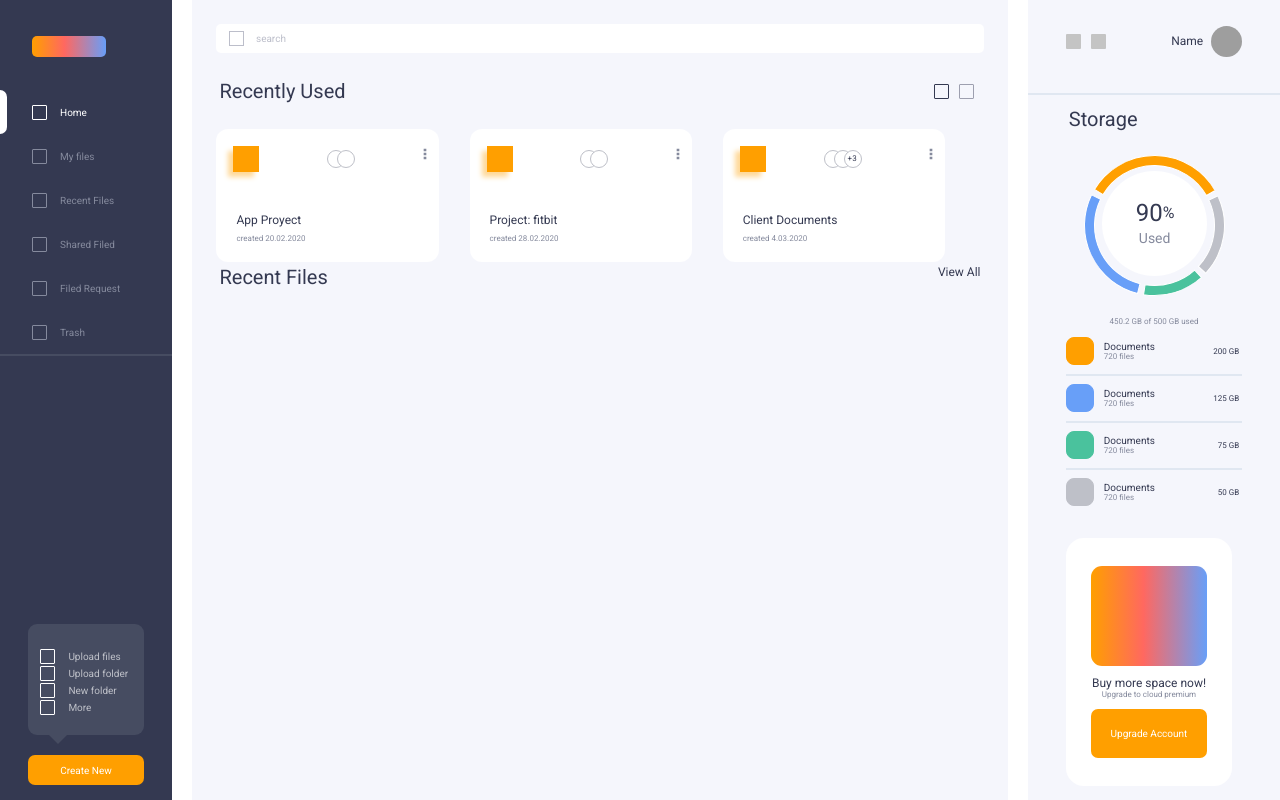
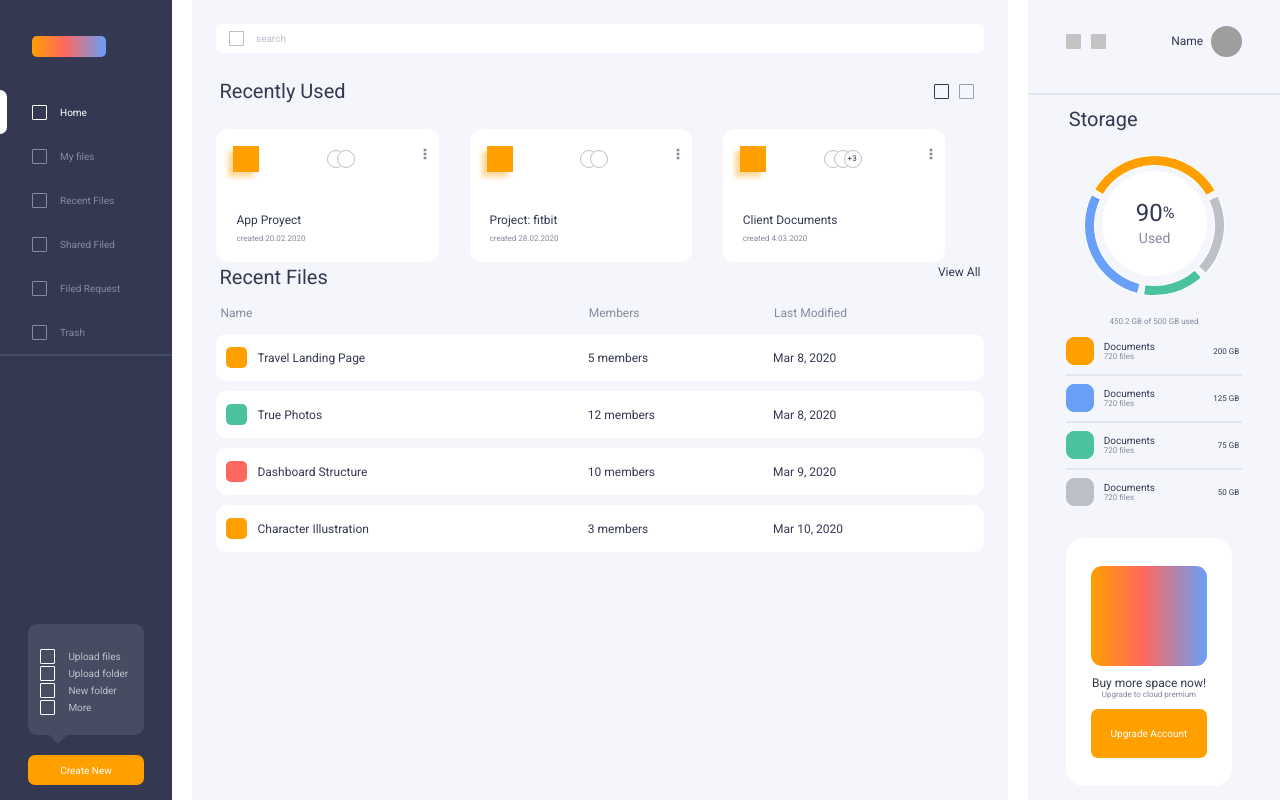
Before and after one commit to gerardotamo/Nerdery-Layout-Challenge, a React (Create React App) app: page / in a window 1280 px wide. Built offline with nearby package versions, Linux system fonts and the light colour scheme; grey boxes are pictures that could not be loaded.

Commit message:
feat: add table into recentFiles into home page

```diff
--- /dev/null
+++ b/src/components/RecentlyFilesCard/RecentlyCardFile.tsx
@@ -0,0 +1,38 @@
+import * as style from './style'
+import { RecentlyFiles } from '../../interfaces/recentlyFiles'
+import { Text } from '../Text/Text'
+import { BaseColor } from '../../config/color'
+import { Rectangule } from '../Rectangule/Rectangule'
+
+interface Props {
+    data: RecentlyFiles
+}
+
+export const RecentlyCardFile = ({ data }: Props) => {
+    return (
+        <style.Tr>
+            <style.Td>
+                <Text color={BaseColor.primaryColor} size={12} style={{flexDirection:'row',
+                display:'flex', alignItems:'center', marginLeft:'10px'}}>
+                    <Rectangule backgroundColor={data.color} borderColor='transparent'
+                        borderRadius={5} height={"21px"} width={"21px"}
+                    />
+                    {data.name}
+                </Text>
+            </style.Td>
+            <style.Td>
+                <Text color={BaseColor.primaryColor} size={12}>
+                    {data.members} members
+                </Text>
+            </style.Td>
+            <style.Td>
+                <Text color={BaseColor.primaryColor} size={12}>
+                    {data.last_modified}
+                </Text>
+            </style.Td>
+            <style.Td>
+
+            </style.Td>
+        </style.Tr>
+    )
+}
--- /dev/null
+++ b/src/components/RecentlyFilesCard/style.tsx
@@ -0,0 +1,19 @@
+import styled from "styled-components";
+import { BaseColor } from "../../config/color";
+
+export const Tr = styled.tr`
+    background-color: ${BaseColor.whiteColor};
+    border-top: thin solid;
+`;
+
+
+export const Td = styled.td`
+    padding: 10px;
+    text-align: left;
+    padding-left: 0px;
+
+    :first-child { border-top-left-radius: 10px }
+    :last-child { border-top-right-radius: 10px }
+    :first-child { border-bottom-left-radius: 10px }
+    :last-child { border-bottom-right-radius: 10px }
+`;
--- a/src/pages/home/Home.tsx
+++ b/src/pages/home/Home.tsx
@@ -1,22 +1,25 @@
 import { RecentlyCard } from '../../components/RecentlyCard/RecentlyCard';
+import { RecentlyCardFile } from '../../components/RecentlyFilesCard/RecentlyCardFile';
 import { Rectangule } from '../../components/Rectangule/Rectangule';
 import { Text } from '../../components/Text/Text';
 import { BaseColor } from '../../config/color';
+import { Recently } from '../../interfaces/recently';
+import { RecentlyFiles } from '../../interfaces/recentlyFiles';
 import * as style from './style'
 
 
 const Home = () => {
 
-  const recentlyOpen = [
+  const recentlyOpen: Recently[] = [
     { id: 0, name: "App Proyect", created: "20.02.2020", open: 2 },
     { id: 1, name: "Project: fitbit", created: "28.02.2020", open: 2 },
     { id: 2, name: "Client Documents", created: "4.03.2020", open: 4 },
   ]
-  const recentlyFyles = [
+  const recentlyFyles: RecentlyFiles[] = [
     { id: 0, name: "Travel Landing Page", members: 5, last_modified: "Mar 8, 2020", color: BaseColor.orangePrimaryColor },
-    { id: 1, name: "True Photos", members: 12, last_modified: "Mar 8, 2020", color: BaseColor.greenPrimaryColor},
-    { id: 2, name: "Dashboard Structure", members: 10, last_modified: "Mar 9, 2020", color: BaseColor.redPrimaryColor},
-    { id: 3, name: "Character Illustration", members: 3, last_modified: "Mar 10, 2020", color: BaseColor.orangePrimaryColor},
+    { id: 1, name: "True Photos", members: 12, last_modified: "Mar 8, 2020", color: BaseColor.greenPrimaryColor },
+    { id: 2, name: "Dashboard Structure", members: 10, last_modified: "Mar 9, 2020", color: BaseColor.redPrimaryColor },
+    { id: 3, name: "Character Illustration", members: 3, last_modified: "Mar 10, 2020", color: BaseColor.orangePrimaryColor },
   ]
 
   return (
@@ -57,13 +60,43 @@ const Home = () => {
           })
         }
       </style.View>
-      <style.View style={{justifyContent:'space-between'}}>
+      <style.View style={{ justifyContent: 'space-between' }}>
         <Text color={BaseColor.primaryColor} size={20}>
           Recent Files
         </Text>
         <Text color={BaseColor.primaryColor} size={12}>
           View All
         </Text>
+
+      </style.View>
+      <style.View>
+        <style.Table  cellSpacing={0}>
+          <tr>
+            <style.Th>
+              <Text color={BaseColor.inactiveGrayColor} size={12}>
+                Name
+              </Text>
+            </style.Th>
+            <style.Th>
+              <Text color={BaseColor.inactiveGrayColor} size={12}>
+                Members
+              </Text>
+            </style.Th>
+            <style.Th>
+              <Text color={BaseColor.inactiveGrayColor} size={12}>
+                Last Modified
+              </Text>
+            </style.Th>
+            <style.Th></style.Th>
+          </tr>
+          {
+            recentlyFyles.map((item) => {
+              return (
+                <RecentlyCardFile data={item} />
+              )
+            })
+          }
+        </style.Table>
       </style.View>
     </style.Content>
   )
--- a/src/pages/home/style.tsx
+++ b/src/pages/home/style.tsx
@@ -33,3 +33,12 @@ export const View = styled.div`
     display: flex;
 
 `;
+
+export const Th = styled.th`
+    text-align: left;
+`;
+
+export const Table = styled.table`
+    width: 100%;
+    border-spacing: 0 10px;
+`
```
